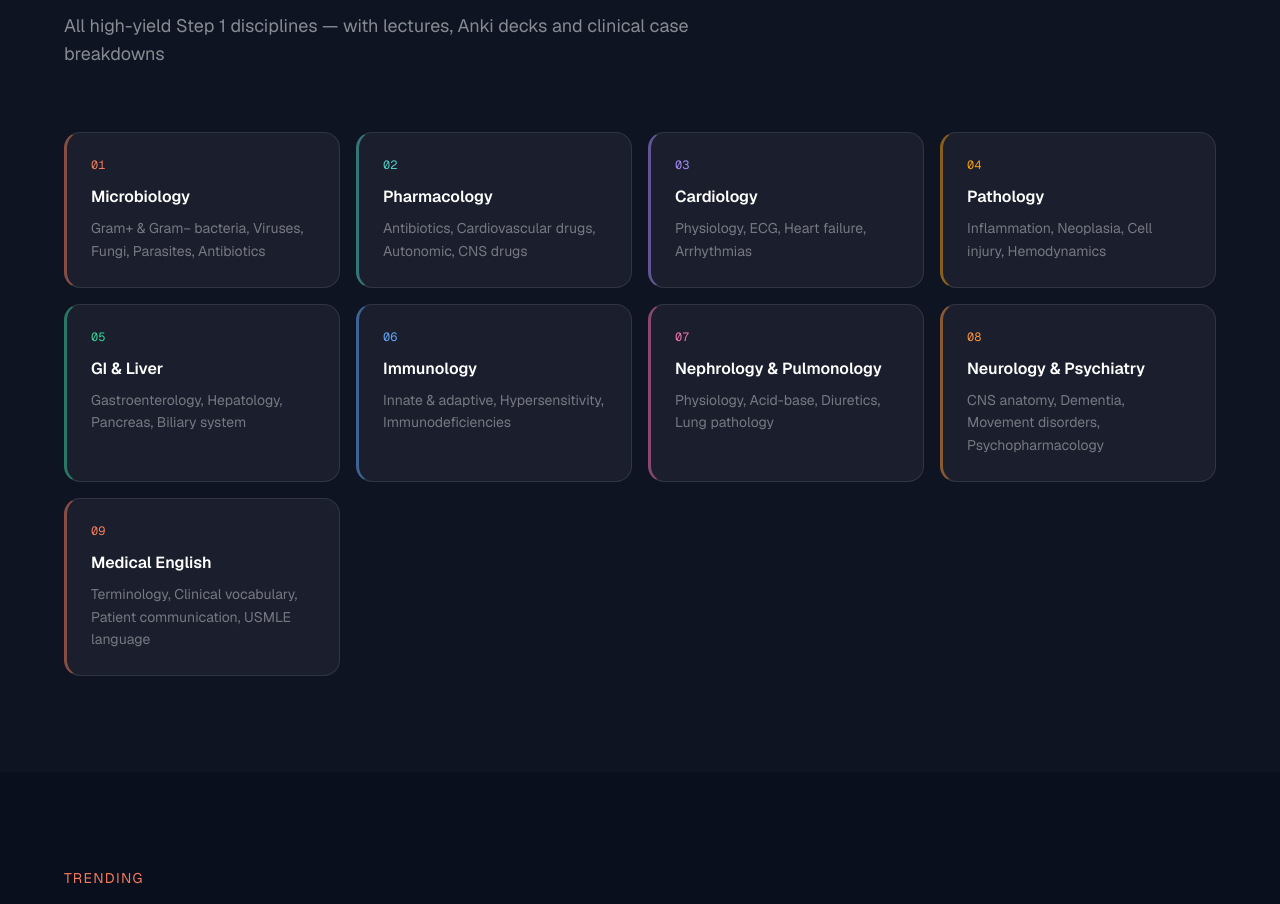
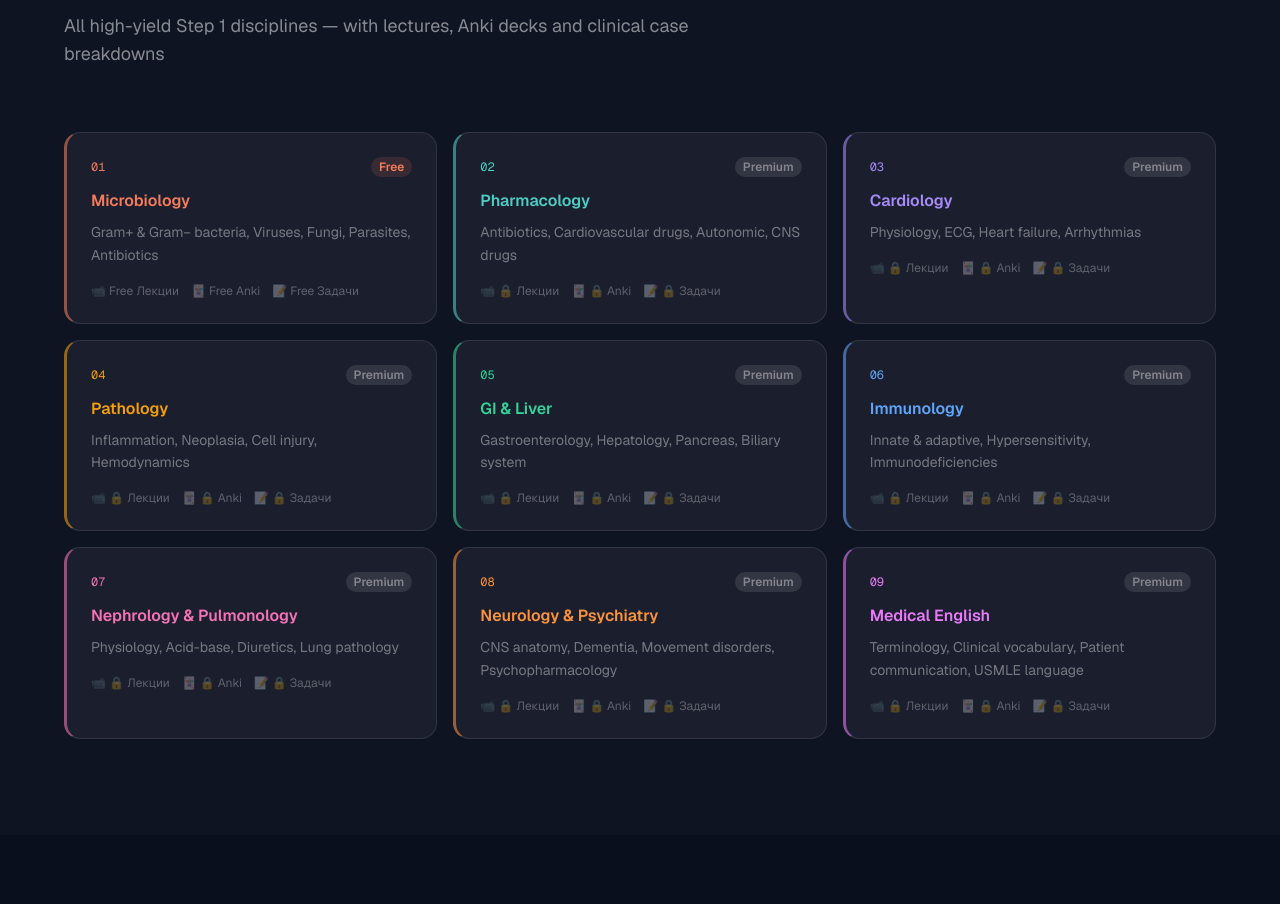
Before and after one commit to drasiiavinograd/asiiavinograd-site, a Next.js app: page /anki in a window 1280 px wide. Shown: the part 980-1884 px from the top of the page. Built offline with nearby package versions, Linux system fonts and the light colour scheme.

Commit message:
curriculum cards: clickable, free/paid badge, 9 colors, content preview

```diff
--- a/app/[locale]/page.tsx
+++ b/app/[locale]/page.tsx
@@ -43,7 +43,7 @@ export default function Home() {
   ];
 
   const aboutItems = t.raw('about.items') as {label: string, sub: string}[];
-  const curriculumItems = t.raw('curriculum.items') as {title: string, topics: string}[];
+  const curriculumItems = t.raw('curriculum.items') as {title: string, topics: string, free: boolean, slug: string}[];
   const lectureItems = t.raw('lectures.items') as {tag: string, title: string, desc: string, url: string, soon: boolean}[];
   const platforms = t.raw('connect.platforms') as {name: string, sub: string, url: string}[];
 
@@ -115,26 +115,44 @@ export default function Home() {
           <p className="text-[#f47c5a] text-sm uppercase tracking-widest mb-3">{t('curriculum.tag')}</p>
           <h2 className="text-4xl md:text-5xl font-bold mb-4">{t('curriculum.title')}</h2>
           <p className="text-white/50 text-lg mb-16 max-w-2xl">{t('curriculum.desc')}</p>
-          <div className="grid sm:grid-cols-2 lg:grid-cols-4 gap-4">
+          <div className="grid sm:grid-cols-2 lg:grid-cols-3 gap-4">
             {curriculumItems.map((item, i) => {
               const colors = [
-                { num: '#f47c5a', border: 'hover:border-[#f47c5a]/50', bg: 'hover:bg-[#f47c5a]/5' },   // orange - Microbiology
-                { num: '#4ecdc4', border: 'hover:border-[#4ecdc4]/50', bg: 'hover:bg-[#4ecdc4]/5' },   // teal - Pharmacology
-                { num: '#a78bfa', border: 'hover:border-[#a78bfa]/50', bg: 'hover:bg-[#a78bfa]/5' },   // purple - Cardiology
-                { num: '#f59e0b', border: 'hover:border-[#f59e0b]/50', bg: 'hover:bg-[#f59e0b]/5' },   // amber - Pathology
-                { num: '#34d399', border: 'hover:border-[#34d399]/50', bg: 'hover:bg-[#34d399]/5' },   // green - GI
-                { num: '#60a5fa', border: 'hover:border-[#60a5fa]/50', bg: 'hover:bg-[#60a5fa]/5' },   // blue - Immunology
-                { num: '#f472b6', border: 'hover:border-[#f472b6]/50', bg: 'hover:bg-[#f472b6]/5' },   // pink - Nephrology
-                { num: '#fb923c', border: 'hover:border-[#fb923c]/50', bg: 'hover:bg-[#fb923c]/5' },   // orange2 - Neurology
+                '#f47c5a', // Microbiology - orange
+                '#4ecdc4', // Pharmacology - teal
+                '#a78bfa', // Cardiology - purple
+                '#f59e0b', // Pathology - amber
+                '#34d399', // GI - green
+                '#60a5fa', // Immunology - blue
+                '#f472b6', // Nephrology - pink
+                '#fb923c', // Neurology - orange2
+                '#e879f9', // Medical English - fuchsia
               ];
-              const c = colors[i % colors.length];
+              const color = colors[i % colors.length];
               return (
-                <div key={item.title} className={`bg-white/5 border border-white/10 rounded-2xl p-6 transition-all cursor-pointer ${c.border} ${c.bg}`}
-                  style={{ borderLeftWidth: '3px', borderLeftColor: c.num + '80' }}>
-                  <div className="text-xs font-mono mb-3" style={{ color: c.num }}>{String(i + 1).padStart(2, '0')}</div>
-                  <div className="font-semibold mb-2">{item.title}</div>
-                  <div className="text-white/40 text-sm leading-relaxed">{item.topics}</div>
-                </div>
+                <a key={item.title} href={`/${item.slug}`}
+                  className="group bg-white/5 border border-white/10 rounded-2xl p-6 transition-all cursor-pointer hover:bg-white/8 block"
+                  style={{ borderLeftWidth: '3px', borderLeftColor: color + '90' }}>
+                  <div className="flex items-center justify-between mb-3">
+                    <div className="text-xs font-mono" style={{ color }}>{String(i + 1).padStart(2, '0')}</div>
+                    {item.free ? (
+                      <span className="text-xs font-semibold px-2 py-0.5 rounded-full" style={{ backgroundColor: color + '20', color }}>
+                        {t('curriculum.free_badge')}
+                      </span>
+                    ) : (
+                      <span className="text-xs font-semibold px-2 py-0.5 rounded-full bg-white/10 text-white/40">
+                        {t('curriculum.paid_badge')}
+                      </span>
+                    )}
+                  </div>
+                  <div className="font-semibold mb-2 group-hover:text-white transition-colors" style={{ color }}>{item.title}</div>
+                  <div className="text-white/40 text-sm leading-relaxed mb-4">{item.topics}</div>
+                  <div className="flex gap-3 text-xs text-white/30">
+                    <span>📹 {item.free ? t('curriculum.free_badge') : '🔒'} Лекции</span>
+                    <span>🃏 {item.free ? t('curriculum.free_badge') : '🔒'} Anki</span>
+                    <span>📝 {item.free ? t('curriculum.free_badge') : '🔒'} Задачи</span>
+                  </div>
+                </a>
               );
             })}
           </div>
```
